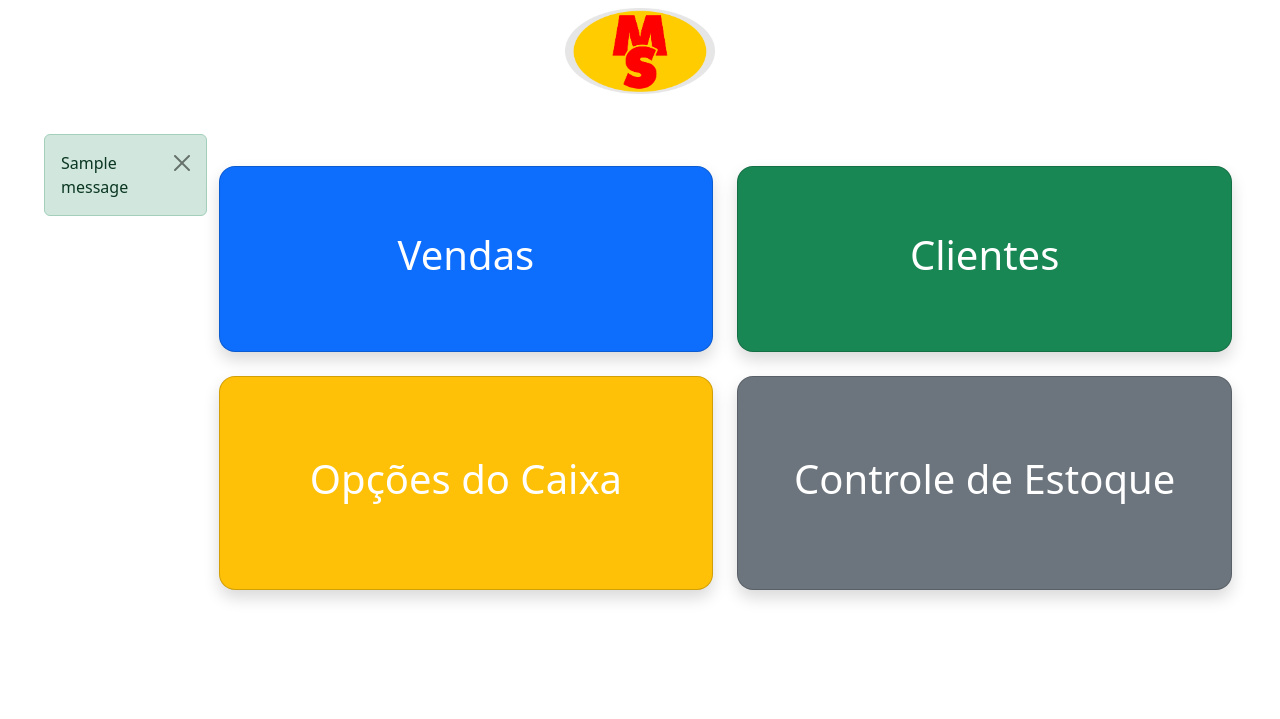
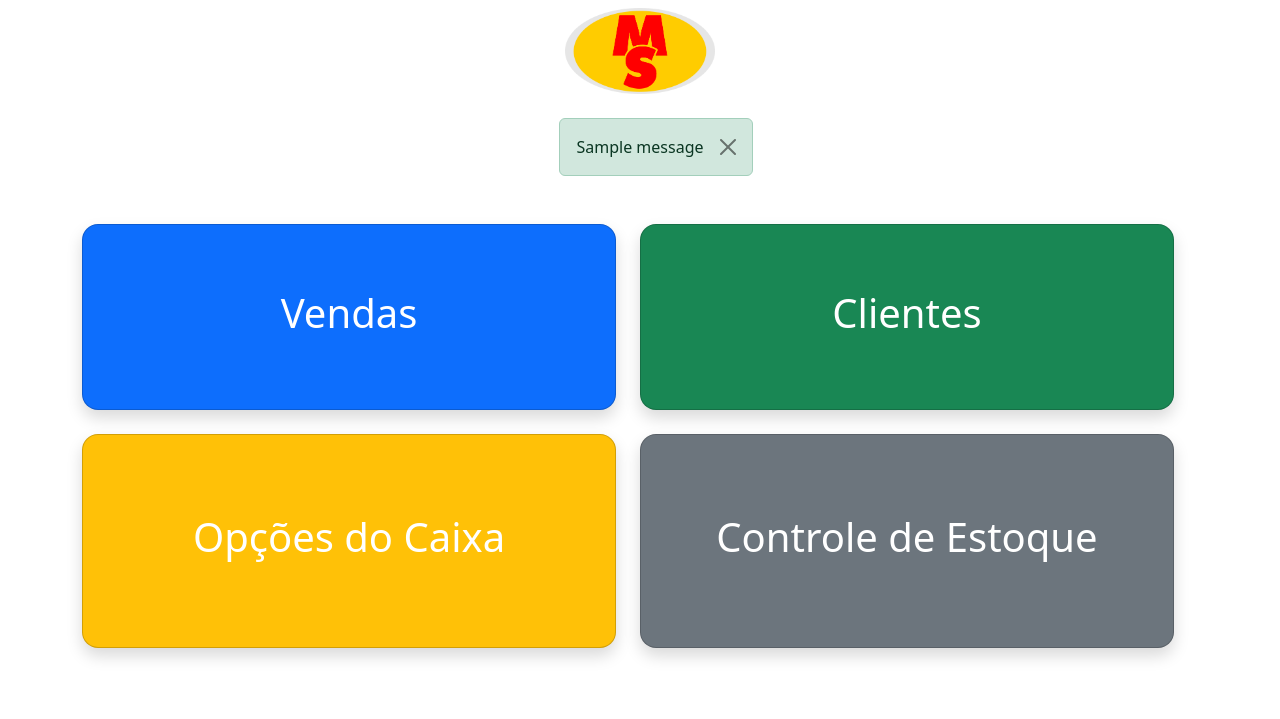
Before and after one commit to freitasanderson1/marketcashier, a Django app: page / in a window 1280 px wide. Shown: the top 719 px of the page. Run offline with Django 5.2, Linux system fonts and the light colour scheme; a user stored in the database is signed in; tables that the repository leaves empty hold one stand-in row (values such as "Sample post"); one stand-in notice (Sample message) is shown; some libraries are stand-ins or nearby versions.

Commit message:
Working PDV (Mensagem ADMIN e Style Values

```diff
--- a/controle/models/Venda.py
+++ b/controle/models/Venda.py
@@ -30,7 +30,9 @@ class Venda(models.Model):
         ordering = ['id','dataCadastro']
 
     def __str__(self):
-        return f'Venda {self.id} - {self.cliente} comprou R${self.valor} em {self.dataCadastro.strftime("%d/%m/%Y às %H:%M")}'
+        cliente = self.cliente if self.cliente else 'Cliente sem Cadastro'
+        string = f'Venda {self.id} - {cliente} comprou R${self.valor} em {self.dataCadastro.strftime("%d/%m/%Y às %H:%M")}'
+        return string
 
     # def save(self):
     #     super(Venda, self).save()
--- a/controle/templates/base/base.html
+++ b/controle/templates/base/base.html
@@ -43,11 +43,11 @@
         {% include 'pdv.html' %}
       </div>
 
-      <div id="main" class="tab-pane fade active show container-fluid mx-auto h-100 d-flex align-items-start" style="padding-top: 0px;">
+      <div id="main" class="tab-pane fade active show container-fluid mx-auto h-100 d-flex align-items-start flex-column" style="padding-top: 0px;">
         {% if messages %}
-          <ul class="messages pt-3">
+          <ul class="messages mb-0 mx-auto">
               {% for message in messages %}
-                      <div class="alert alert-{% if message.tags == 'error' %}warning{% else %}{{ message.tags }}{% endif %} alert-dismissible fade show">
+                      <div class="alert mb-0 alert-{% if message.tags == 'error' %}warning{% else %}{{ message.tags }}{% endif %} alert-dismissible fade show">
                           <span style="">
                               {{ message|escape }}
 
--- a/controle/templates/pdv.html
+++ b/controle/templates/pdv.html
@@ -62,7 +62,7 @@
                 <div class="card shadow rounded-4 text-black mb-2" style="min-height: 7.5rem;">
                     <div class="card-body d-flex flex-column justify-content-center">
                         <h6 class="text-center" style="font-size: 24px; margin-bottom: 0px;">Valor Unitário:</h6>
-                        <p class="text-center mb-0" style="font-size: 36px;">R$ <span id="produto-valor-unitario"> 0,00 </span></p>
+                        <p class="text-center mb-0" style="font-size: 36px;"><span id="produto-valor-unitario"> R$ 0,00 </span></p>
                     </div>
                 </div>
             </div>
@@ -71,7 +71,7 @@
                 <div class="card shadow rounded-4 text-black mb-2" style="min-height: 7.5rem;">
                     <div class="card-body d-flex flex-column justify-content-center">
                         <h6 class="text-center" style="font-size: 24px; margin-bottom: 0px;">Valor Total do Item:</h6>
-                        <p class="text-center mb-0" style="font-size: 36px;">R$ <span id="produto-valor-total-item"> 0,00 </span></p>
+                        <p class="text-center mb-0" style="font-size: 36px;"><span id="produto-valor-total-item"> R$ 0,00 </span></p>
                     </div>
                 </div>
             </div>
@@ -80,7 +80,7 @@
                 <div class="card shadow rounded-4 text-black mb-2" style="min-height: 7.5rem;">
                     <div class="card-body d-flex flex-column justify-content-center">
                         <h6 class="text-center" style="font-size: 24px; margin-bottom: 0px;">Descontos:</h6>
-                        <p class="text-center mb-0" style="font-size: 36px;">R$ <span id="produto-descontos"> 0,00 </span></p>
+                        <p class="text-center mb-0" style="font-size: 36px;"><span id="produto-descontos"> R$ 0,00 </span></p>
                     </div>
                 </div>
             </div>
@@ -89,7 +89,7 @@
                 <div class="card bg-success shadow rounded-4 text-white mt-5 mb-4" style="min-height: 10rem;">
                     <div class="card-body d-flex flex-column justify-content-center">
                         <h6 class="text-center" style="font-size: 24px; margin-bottom: 0px;">Valor Total:</h6>
-                        <p class="text-center mb-0" style="font-size: 36px;">R$ <span id="venda-valor-total"> 0,00 </span></p>
+                        <p class="text-center mb-0" style="font-size: 36px;"><span id="venda-valor-total">R$ 0,00 </span></p>
                     </div>
                 </div>
             </div>
--- a/static-global/assets/JS/apiCreateItemVenda.js
+++ b/static-global/assets/JS/apiCreateItemVenda.js
@@ -70,7 +70,7 @@ async function insertItemVendaLista(data){
     let dados = await response.json();
 
     $('#venda-valor-total').empty();
-    $('#venda-valor-total').text(`${dados.valor.toFixed(2)}`);
+    $('#venda-valor-total').text(`${dados.valor.toLocaleString('pt-BR', { style: 'currency', currency: 'BRL' })}`);
 
     dados.itens.forEach(element => {
         if(element.produto.unidadePeso){
@@ -80,10 +80,10 @@ async function insertItemVendaLista(data){
             var unidadePeso = 'KGs'
         }
         $('#produto-valor-unitario').empty();
-        $('#produto-valor-unitario').text(`${element.produto.preco.toFixed(2)}`);
+        $('#produto-valor-unitario').text(`${element.produto.preco.toLocaleString('pt-BR', { style: 'currency', currency: 'BRL' })}`);
 
         $('#produto-valor-total-item').empty();
-        $('#produto-valor-total-item').text(`${element.valorTotal.toFixed(2)}`)
+        $('#produto-valor-total-item').text(`${element.valorTotal.toLocaleString('pt-BR', { style: 'currency', currency: 'BRL' })}`)
 
         $('#listItemVenda').append(`
             <li class="card p-2 mb-1 shadow">
@@ -99,10 +99,10 @@ async function insertItemVendaLista(data){
                     </div>
 
                     <div class="col">
-                        <b>Preço Unitário:</b> <span class="text-success">R$ ${element.produto.preco.toFixed(2)}</span>
+                        <b>Preço Unitário:</b> <span class="text-success">${element.produto.preco.toLocaleString('pt-BR', { style: 'currency', currency: 'BRL' })}</span>
                     </div>
                     <div class="col">
-                        <b>Preço Total:</b> <span class="text-success">R$ ${element.valorTotal.toFixed(2)}</span>
+                        <b>Preço Total:</b> <span class="text-success">${element.valorTotal.toLocaleString('pt-BR', { style: 'currency', currency: 'BRL' })}</span>
                     </div>
                 </div>
             </li>
--- a/static-global/assets/JS/apiGetProdutos.js
+++ b/static-global/assets/JS/apiGetProdutos.js
@@ -43,7 +43,7 @@ function insertprodutos(data){
                     </div>
 
                     <div class="col">
-                        <b>Preço:</b> <span class="text-success">R$ ${element.preco}</span>
+                        <b>Preço:</b> <span class="text-success">${element.preco.toLocaleString('pt-BR', { style: 'currency', currency: 'BRL' })}</span>
                     </div>
                     <div class="col d-flex justify-content-center">
                         <button type="button" class="btn btn-success btn-update-product"
```
